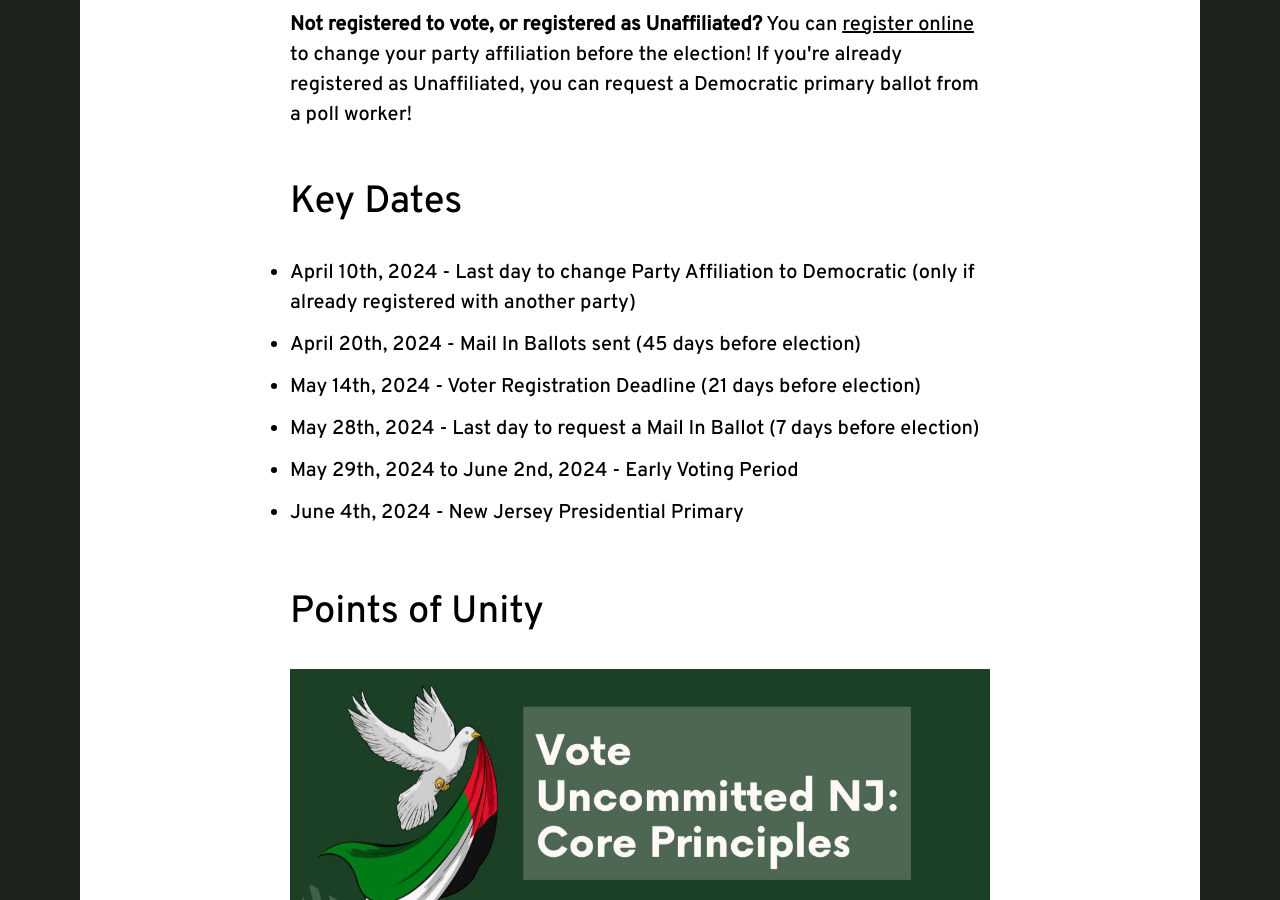
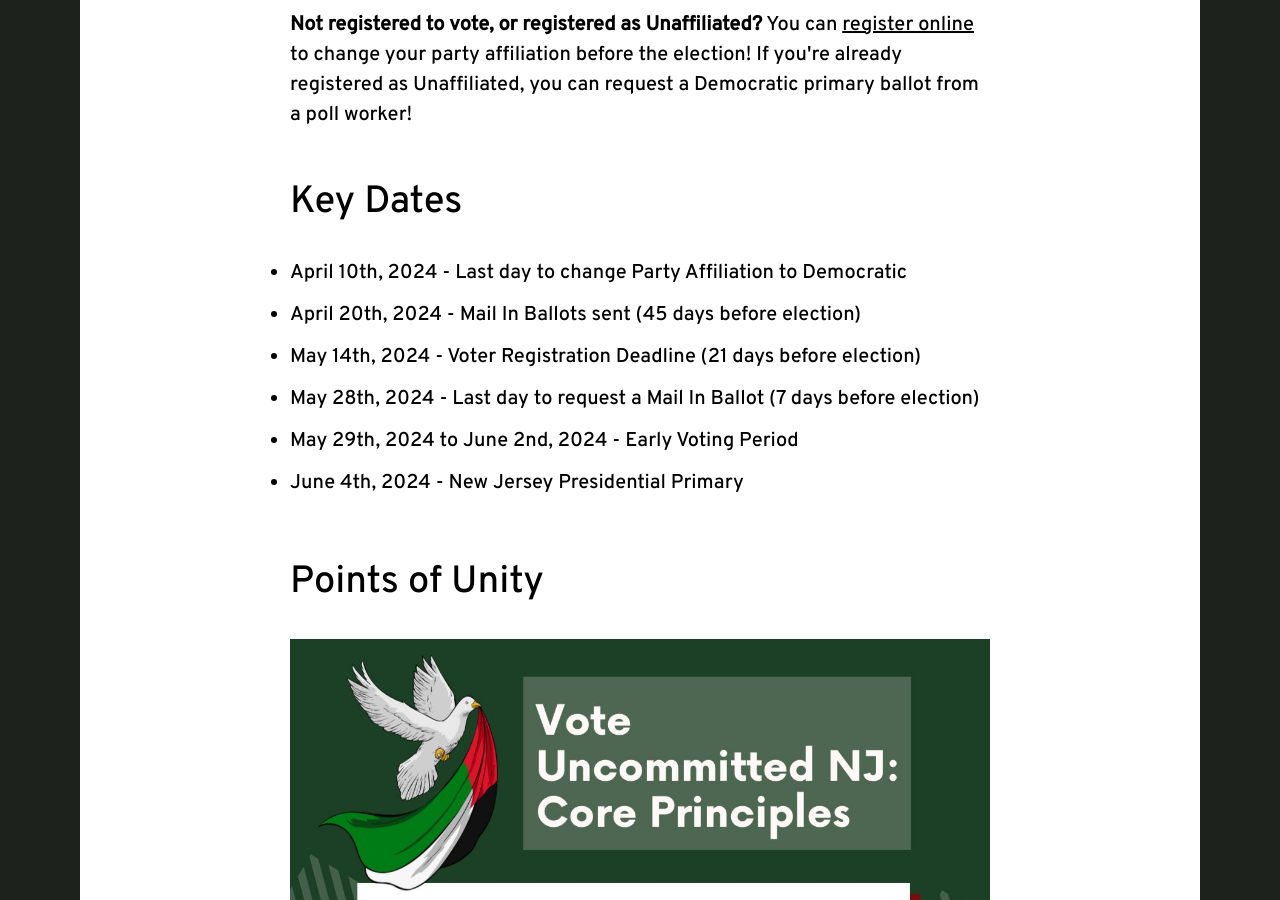
Before and after one commit to dsa-ntc/uncommittednj.org, a Jekyll site: the page built from index.html, in a window 1280 px wide and 900 px high, scrolled down 1379 px. Built offline with Jekyll 4.4.1, drawn with Linux system fonts in a browser that asks for light colours; nearby versions of some CDN libraries.

Commit message:
Update index.html
deleted unnecessary wording

```diff
--- a/index.html
+++ b/index.html
@@ -49,7 +49,6 @@ as Unaffiliated, you can request a Democratic primary ballot from a poll worker!
     <ul>
       <li>
         April 10th, 2024 - Last day to change Party Affiliation to Democratic
-(only if already registered with another party)
       <li>
         April 20th, 2024 - Mail In Ballots sent (45 days before election)
       <li>
```
